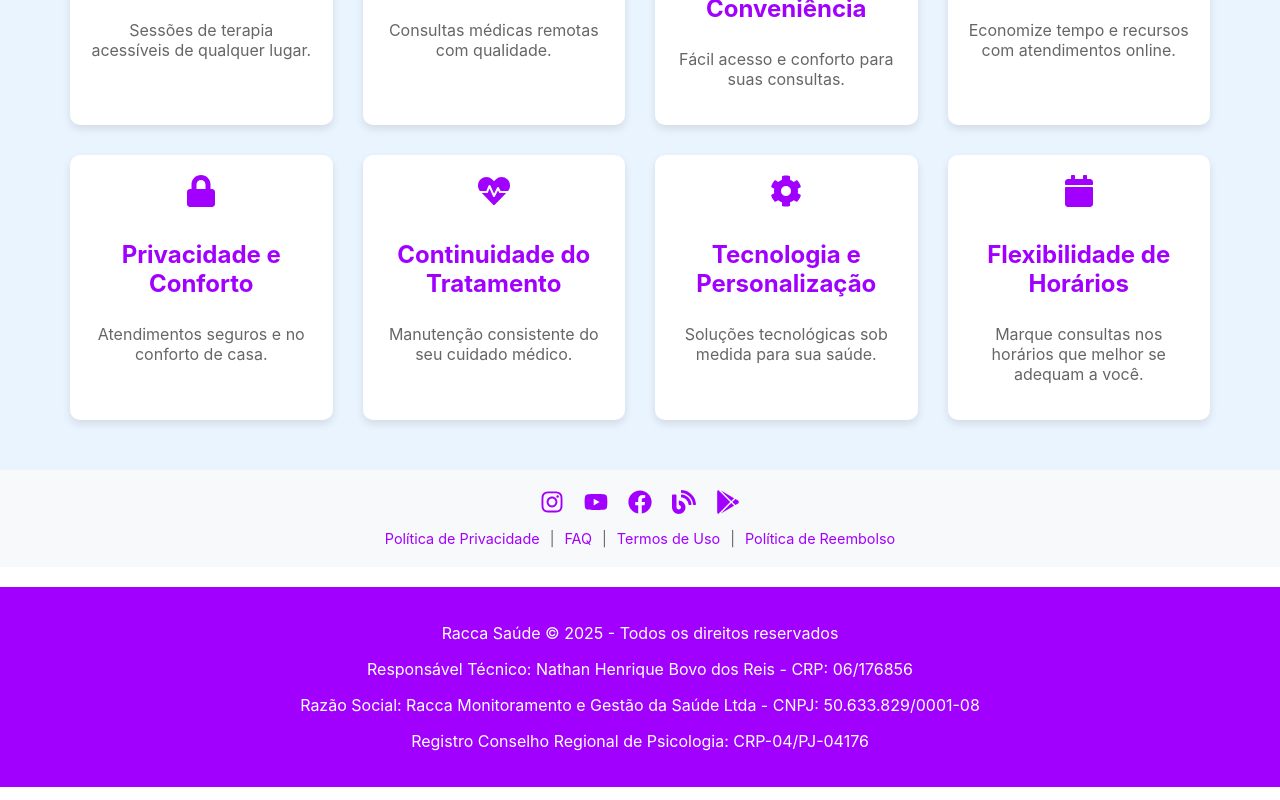
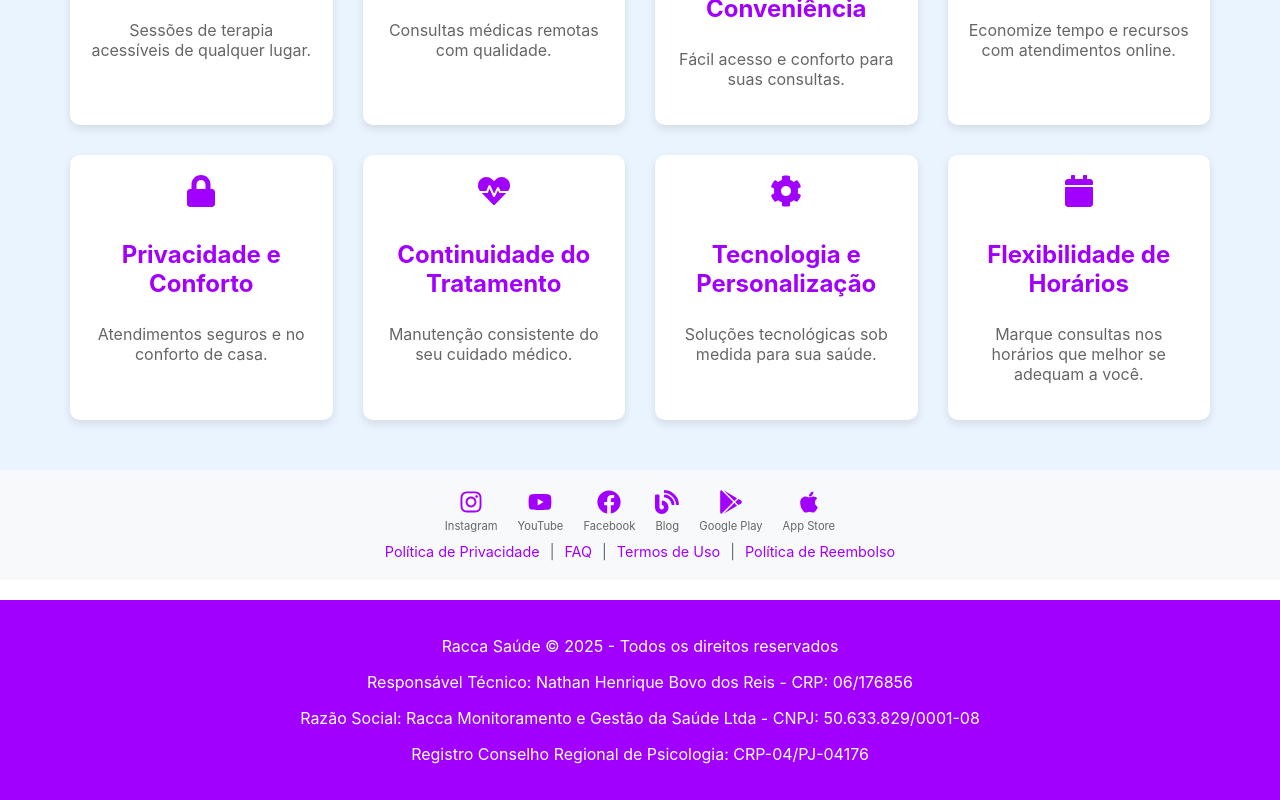
Before and after one commit to isaelsilva1039/site-racca, a React (Create React App) app: page / in a window 1280 px wide. Shown: the part 6334-7134 px from the top of the page. Built offline with nearby package versions, Linux system fonts and the light colour scheme; no server answers.

Commit message:
MELHORIA 1.4

```diff
--- a/src/components/LegalLinks/LegalLinks.js
+++ b/src/components/LegalLinks/LegalLinks.js
@@ -1,25 +1,35 @@
 import { Link } from 'react-router-dom';
 import styled from 'styled-components';
-import { FaInstagram, FaFacebook, FaYoutube, FaBlog, FaGooglePlay } from 'react-icons/fa'; // Added FaYoutube, FaBlog, and FaGooglePlay
+import { FaInstagram, FaFacebook, FaYoutube, FaBlog, FaGooglePlay, FaApple } from 'react-icons/fa';
 
 const LegalSection = styled.div`
-  background-color: #f8f9fa; /* Cor de fundo */
+  background-color: #f8f9fa;
   padding: 20px 0;
   text-align: center;
   font-size: 0.9rem;
   color: #666;
 
   .social-icons {
-    margin-bottom: 10px; /* Espaço entre os ícones e os links */
+    margin-bottom: 10px;
 
     a {
       margin: 0 10px;
-      font-size: 1.5rem; /* Tamanho dos ícones */
+      font-size: 1.5rem;
       color: #a100ff;
       transition: color 0.3s;
+      display: inline-flex;
+      flex-direction: column;
+      align-items: center;
+      text-decoration: none;
 
       &:hover {
         color: #7d00cc;
+      }
+
+      span {
+        font-size: 0.7rem;
+        margin-top: 5px;
+        color: #666;
       }
     }
   }
@@ -52,18 +62,27 @@ function LegalLinks({ onFAQClick }) {
       <div className="social-icons">
         <a href="https://www.instagram.com/raccasaude/" target="_blank" rel="noopener noreferrer">
           <FaInstagram />
+          <span>Instagram</span>
         </a>
         <a href="https://www.youtube.com/@RACCASAUDE" target="_blank" rel="noopener noreferrer">
           <FaYoutube />
+          <span>YouTube</span>
         </a>
         <a href="https://www.facebook.com/raccasaude" target="_blank" rel="noopener noreferrer">
           <FaFacebook />
+          <span>Facebook</span>
         </a>
         <a href="https://raccasaude.blogspot.com" target="_blank" rel="noopener noreferrer">
           <FaBlog />
+          <span>Blog</span>
         </a>
-        <a href="https://play.google.com/store/apps/details?id=br.com.app.gpu3062692.gpu1d404764e1a7796325d587e2a0a7dc10&hl=pt_BR&pli=1" target="_blank" rel="noopener noreferrer">
+        <a href="https://play.google.com/store/apps/details?id=com.racca.raccaapp" target="_blank" rel="noopener noreferrer">
           <FaGooglePlay />
+          <span>Google Play</span>
+        </a>
+        <a href="https://apps.apple.com/br/app/racca-sa%C3%BAde-app/id6745531117" target="_blank" rel="noopener noreferrer">
+          <FaApple />
+          <span>App Store</span>
         </a>
       </div>
 
```
